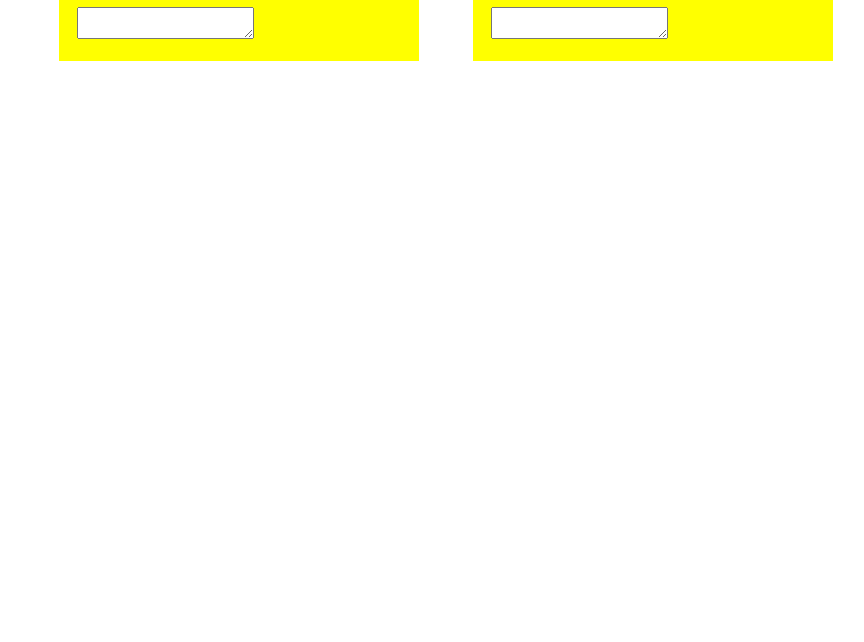
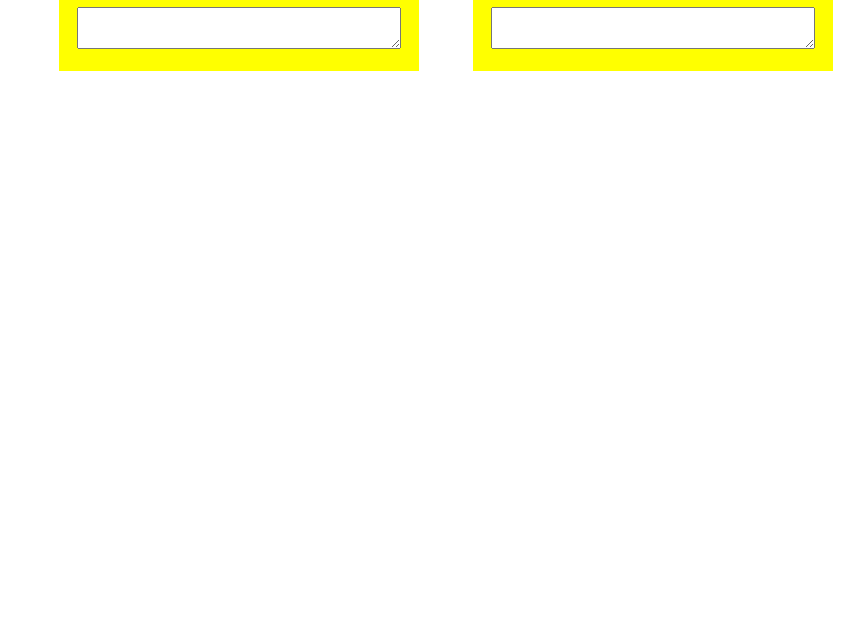
Before and after one commit to mngweb/bfe_week3_ex5, a plain HTML site: page index.html in a window 1280 px wide. Shown: the part 158-800 px from the top of the page, without its empty margins (158-1022 px from the left). Drawn offline with Linux system fonts and the light colour scheme.

Commit message:
Zadanie 3.5

```diff
--- a/css/styles.css
+++ b/css/styles.css
@@ -26,3 +26,9 @@
     background-color: yellow;
     word-wrap: break-word;
 }
+
+#markdown textarea{
+    width: 100%;
+    overflow: hidden;
+    padding: 5px;
+}
```
